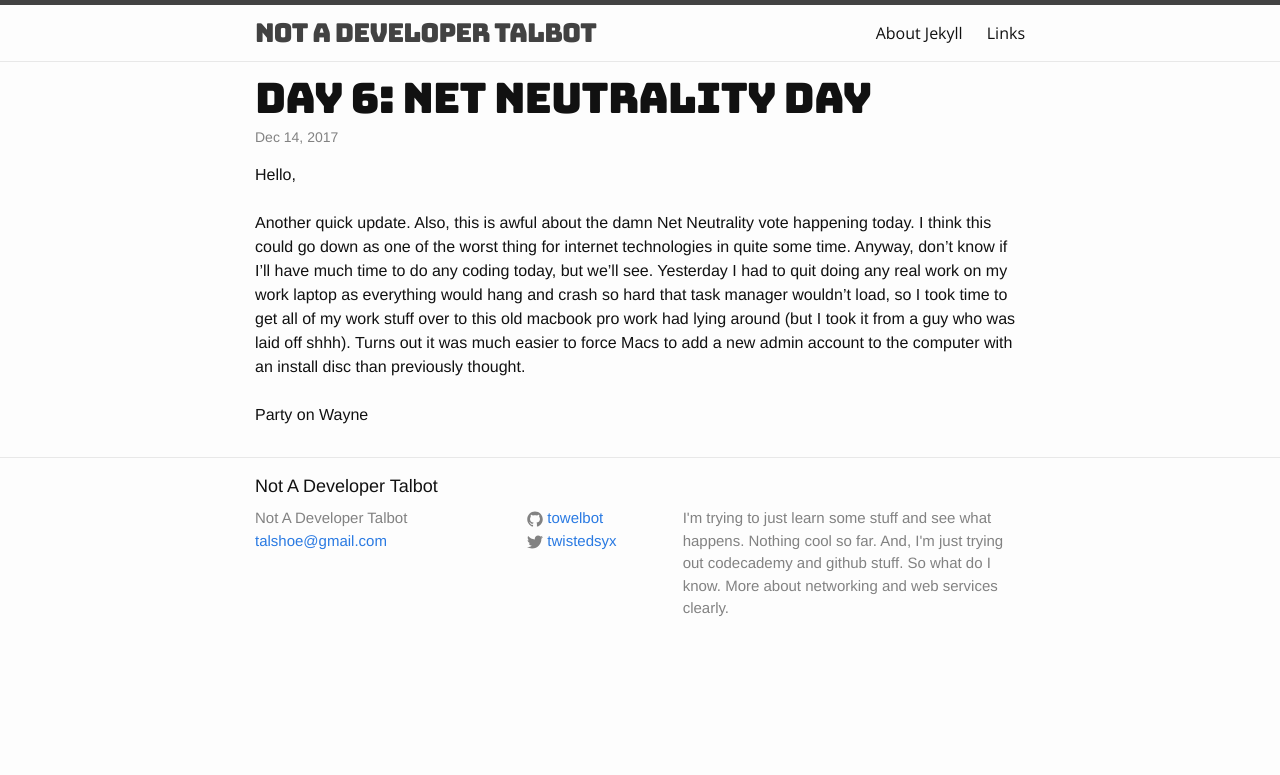
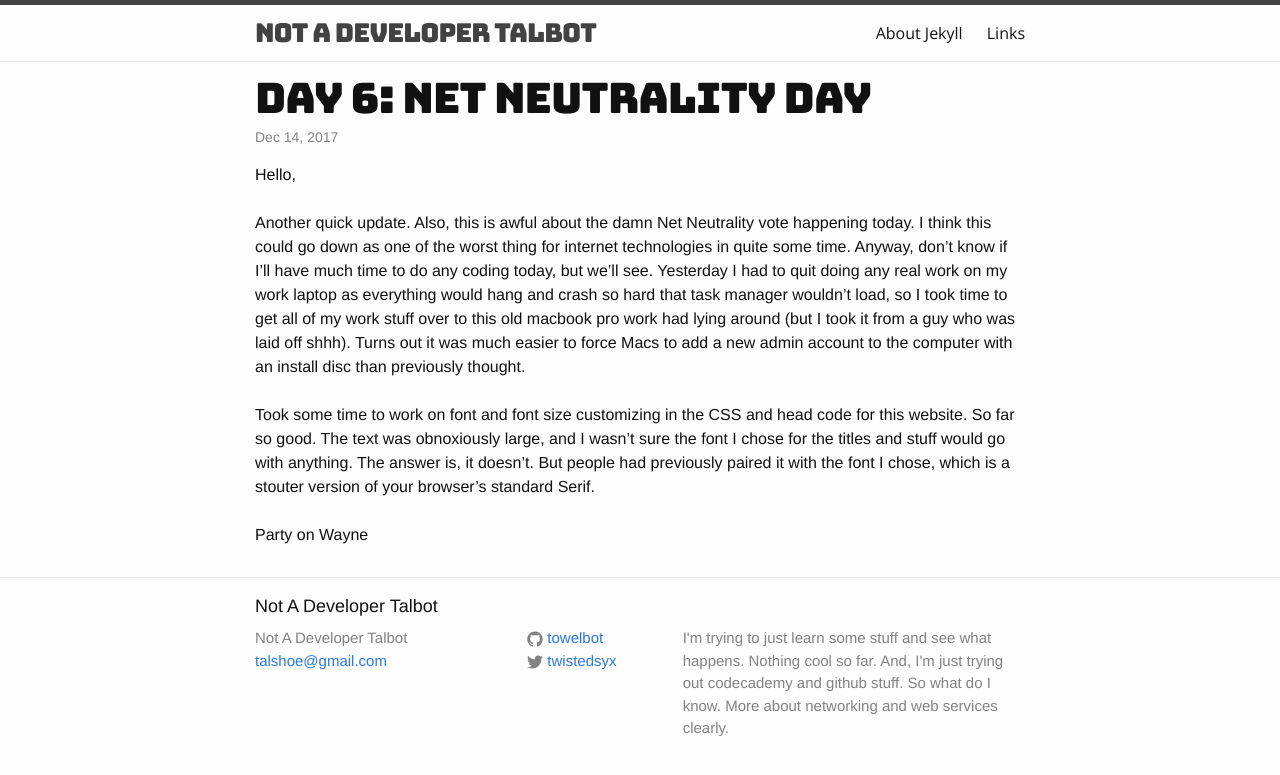
Before and after one commit to towelbot/towelbot.github.io, a Jekyll site: the page built from _posts/2017-11-14-Day6.markdown, in a window 1280 px wide. Shown: the top 775 px of the page. Built offline with Jekyll 4.4.1, drawn with Linux system fonts in a browser that asks for light colours.

Commit message:
update to day6 post

```diff
--- a/_posts/2017-11-14-Day6.markdown
+++ b/_posts/2017-11-14-Day6.markdown
@@ -8,4 +8,6 @@ Hello,
 <br><br>
 Another quick update. Also, this is awful about the damn Net Neutrality vote happening today. I think this could go down as one of the worst thing for internet technologies in quite some time. Anyway, don't know if I'll have much time to do any coding today, but we'll see. Yesterday I had to quit doing any real work on my work laptop as everything would hang and crash so hard that task manager wouldn't load, so I took time to get all of my work stuff over to this old macbook pro work had lying around (but I took it from a guy who was laid off shhh). Turns out it was much easier to force Macs to add a new admin account to the computer with an install disc than previously thought.
 <br><br>
+Took some time to work on font and font size customizing in the CSS and head code for this website. So far so good. The text was obnoxiously large, and I wasn't sure the font I chose for the titles and stuff would go with anything. The answer is, it doesn't. But people had previously paired it with the font I chose, which is a stouter version of your browser's standard Serif.
+<br><br>
 Party on Wayne
```
